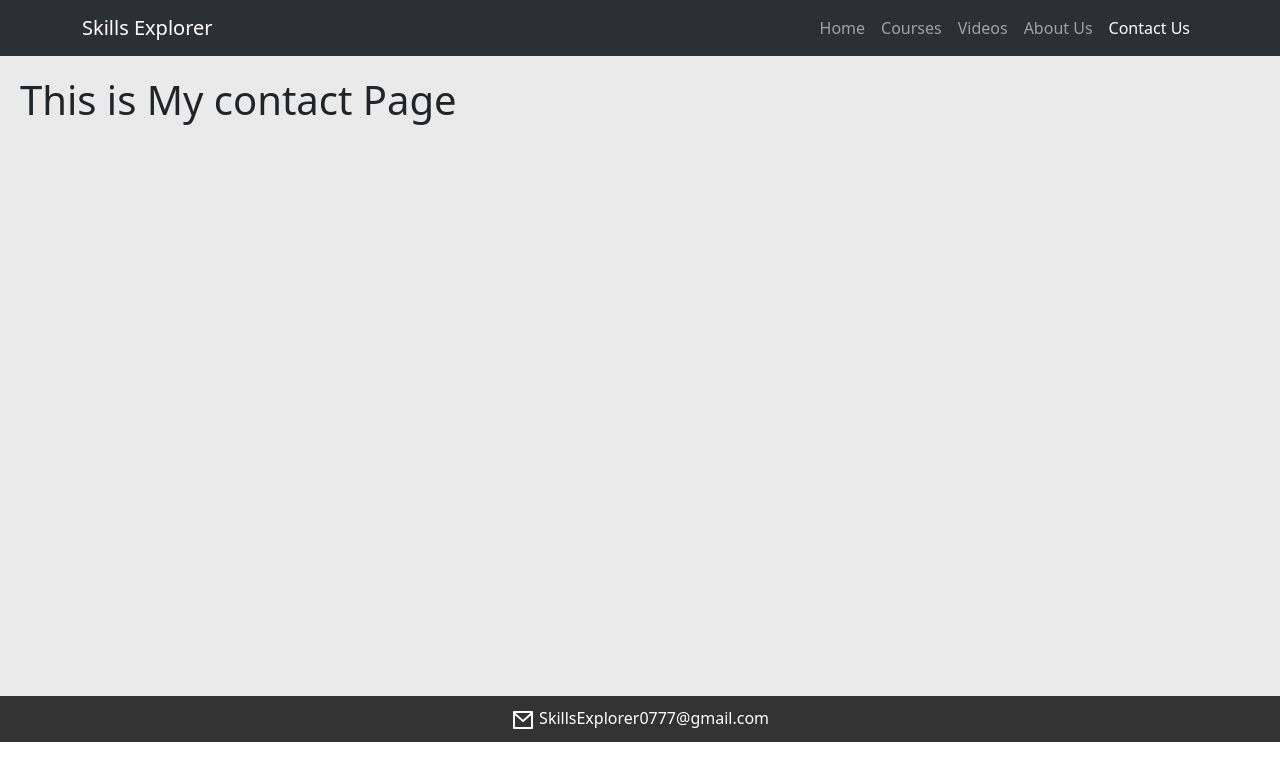
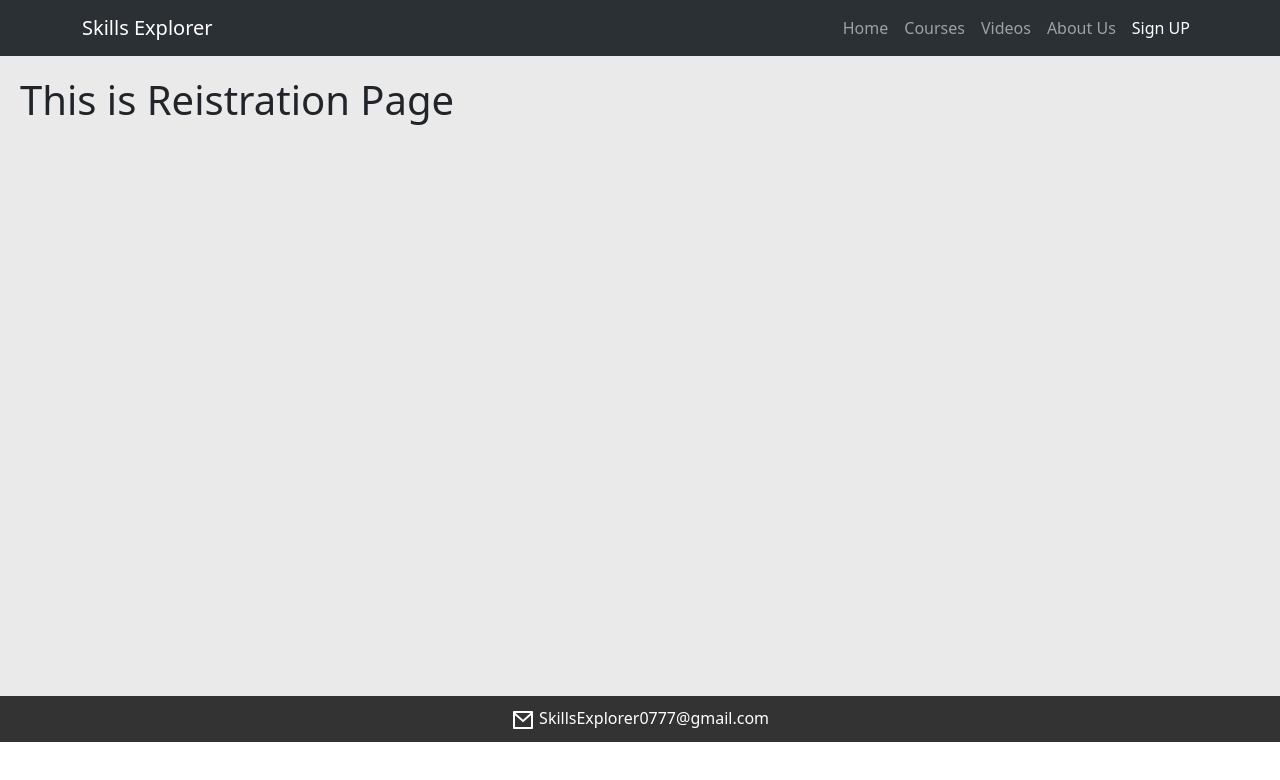
Before and after one commit to rahulgaba1987/skillsexplorerweb, a React (Create React App) app: page /contact in a window 1280 px wide. Shown: the top 780 px of the page. Built offline with nearby package versions, Linux system fonts and the light colour scheme.

Commit message:
Signup page

```diff
--- a/src/pages/ContactUs.jsx
+++ b/src/pages/ContactUs.jsx
@@ -3,7 +3,7 @@ import React from 'react'
 function ContactUs() {
   return (
     <div className="main">
-         <h1>This is My contact Page</h1>
+         <h1>This is Reistration Page</h1>
     </div>
   )
 }
--- a/src/pages/CustomNavBar.jsx
+++ b/src/pages/CustomNavBar.jsx
@@ -30,7 +30,7 @@ const CustomNavBar = () => {
           </Nav>
           <Nav>
             <Nav.Link as={NavLink} to="/about">About Us</Nav.Link>
-            <Nav.Link as={NavLink} to="/contact"> Contact Us</Nav.Link>
+            <Nav.Link as={NavLink} to="/contact">Sign UP</Nav.Link>
           </Nav>
         </Navbar.Collapse>
       </Container>
```
